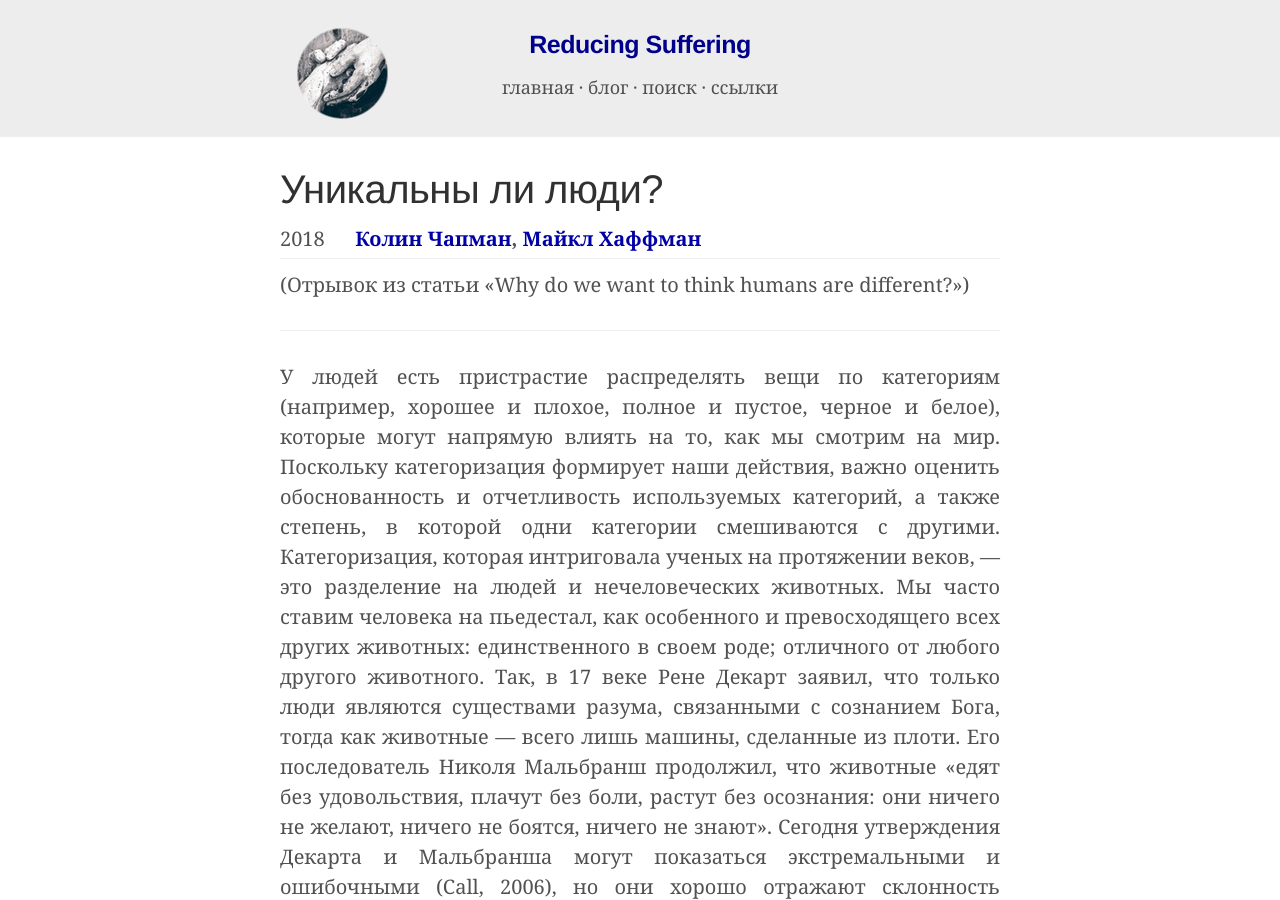
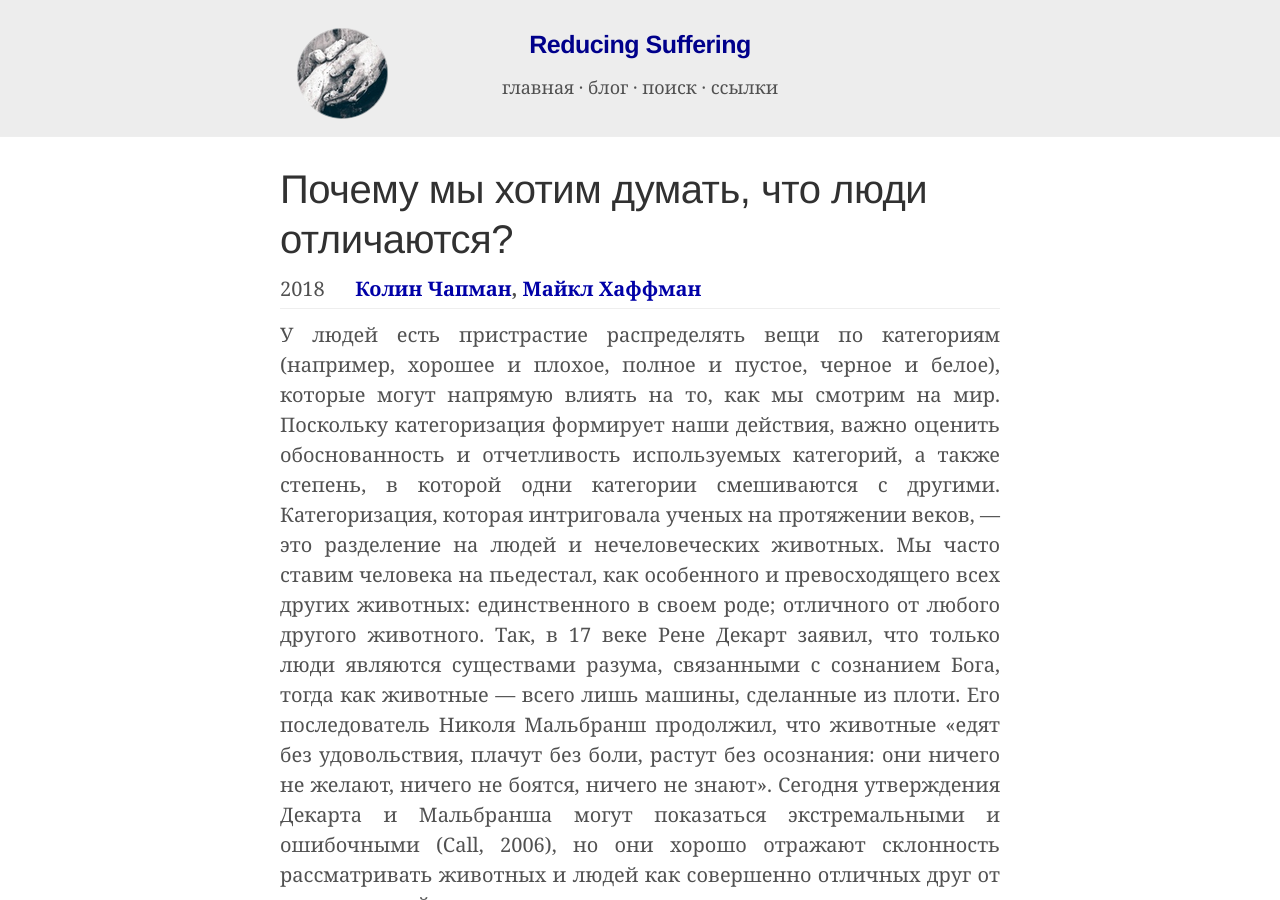
Before and after one commit to ReducingSuffering/reducingsuffering.github.io, a Jekyll site: the page built from _articles/colin-chapman-michael-huffman-1.md, in a window 1280 px wide and 900 px high. Built offline with Jekyll 4.4.1, drawn with Linux system fonts in a browser that asks for light colours.

Commit message:
Update colin-chapman-michael-huffman-1.md

```diff
--- a/_articles/colin-chapman-michael-huffman-1.md
+++ b/_articles/colin-chapman-michael-huffman-1.md
@@ -1,6 +1,6 @@
 ---
 layout: article
-title: "Уникальны ли люди?"
+title: "Почему мы хотим думать, что люди отличаются?"
 authors:
   - Колин Чапман
   - Майкл Хаффман
@@ -15,10 +15,6 @@ license:
   - CC BY 4.0
   - https://creativecommons.org/licenses/by/4.0/deed.ru
 ---
-(Отрывок из статьи «Why do we want to think humans are different?»)
-
----
-
 У людей есть пристрастие распределять вещи по категориям (например, хорошее и плохое, полное и пустое, черное и белое), которые могут напрямую влиять на то, как мы смотрим на мир. Поскольку категоризация формирует наши действия, важно оценить обоснованность и отчетливость используемых категорий, а также степень, в которой одни категории смешиваются с другими. Категоризация, которая интриговала ученых на протяжении веков, — это разделение на людей и нечеловеческих животных. Мы часто ставим человека на пьедестал, как особенного и превосходящего всех других животных: единственного в своем роде; отличного от любого другого животного. Так, в 17 веке Рене Декарт заявил, что только люди являются существами разума, связанными с сознанием Бога, тогда как животные — всего лишь машины, сделанные из плоти. Его последователь Николя Мальбранш продолжил, что животные «едят без удовольствия, плачут без боли, растут без осознания: они ничего не желают, ничего не боятся, ничего не знают». Сегодня утверждения Декарта и Мальбранша могут показаться экстремальными и ошибочными (Call, 2006), но они хорошо отражают склонность рассматривать животных и людей как совершенно отличных друг от друга, и людей как имеющих превосходство над животными.
 
 С 17 века взгляды на людей и животных поменялись (Fuentes, 2018; Marks, 2016; Van Schaik, 2016), поэтому эти категории нужно подвергнуть переоценке. Другие категоризации со временем претерпели существенные изменения, которые весьма положительно повлияли на человеческое общество. Когда были написаны Декларация независимости и Конституция США, «только белые мужчины, владеющие собственностью, \[были\] достаточно одарены для включения в категорию личностей» (США 1776). Но такое определение личности устарело. В действительности сегодня вызывает большой академический интерес вопрос о том, заслуживают ли статуса личности человекообразные обезьяны (Kurki & Pietrzykowski, 2017; Shyam, 2015; Wise, 2014).
```
